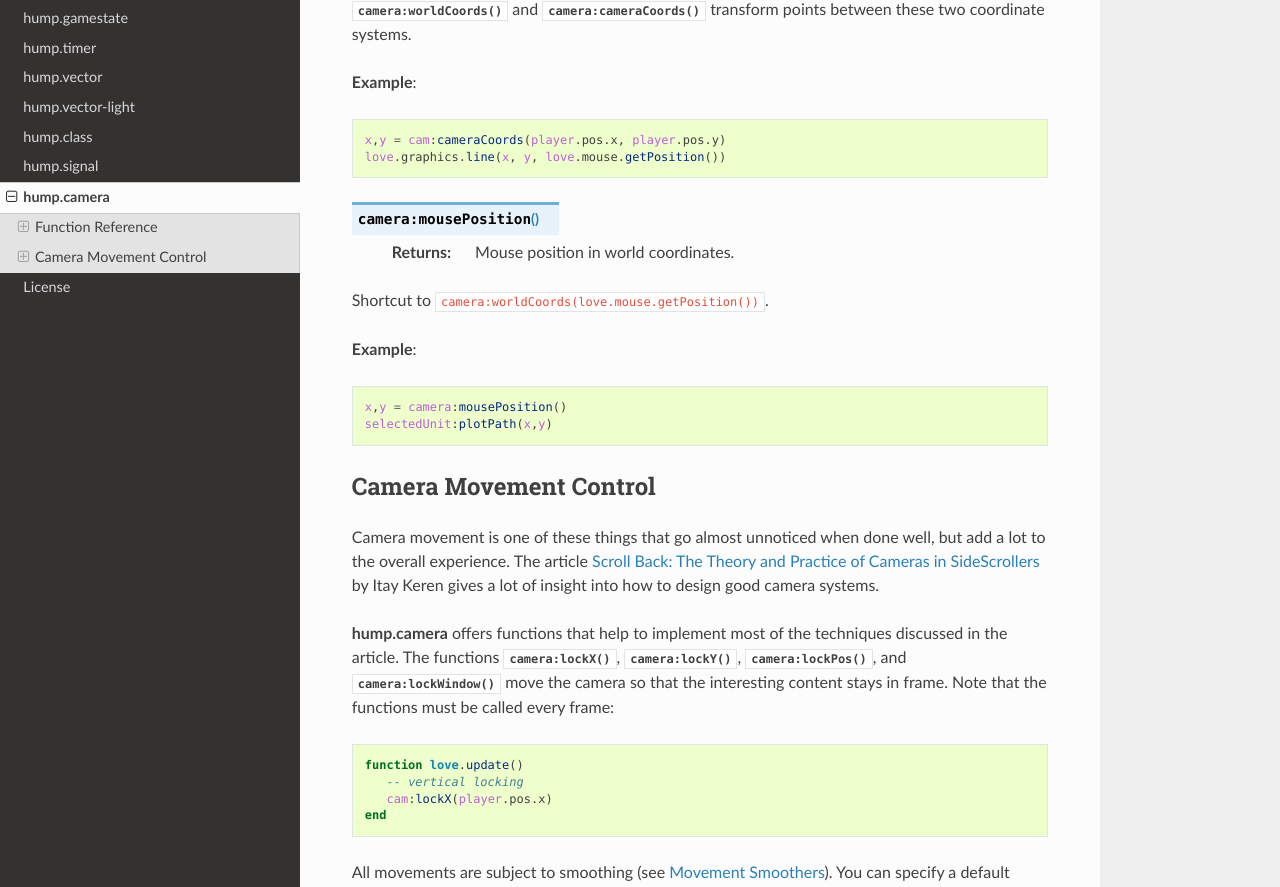
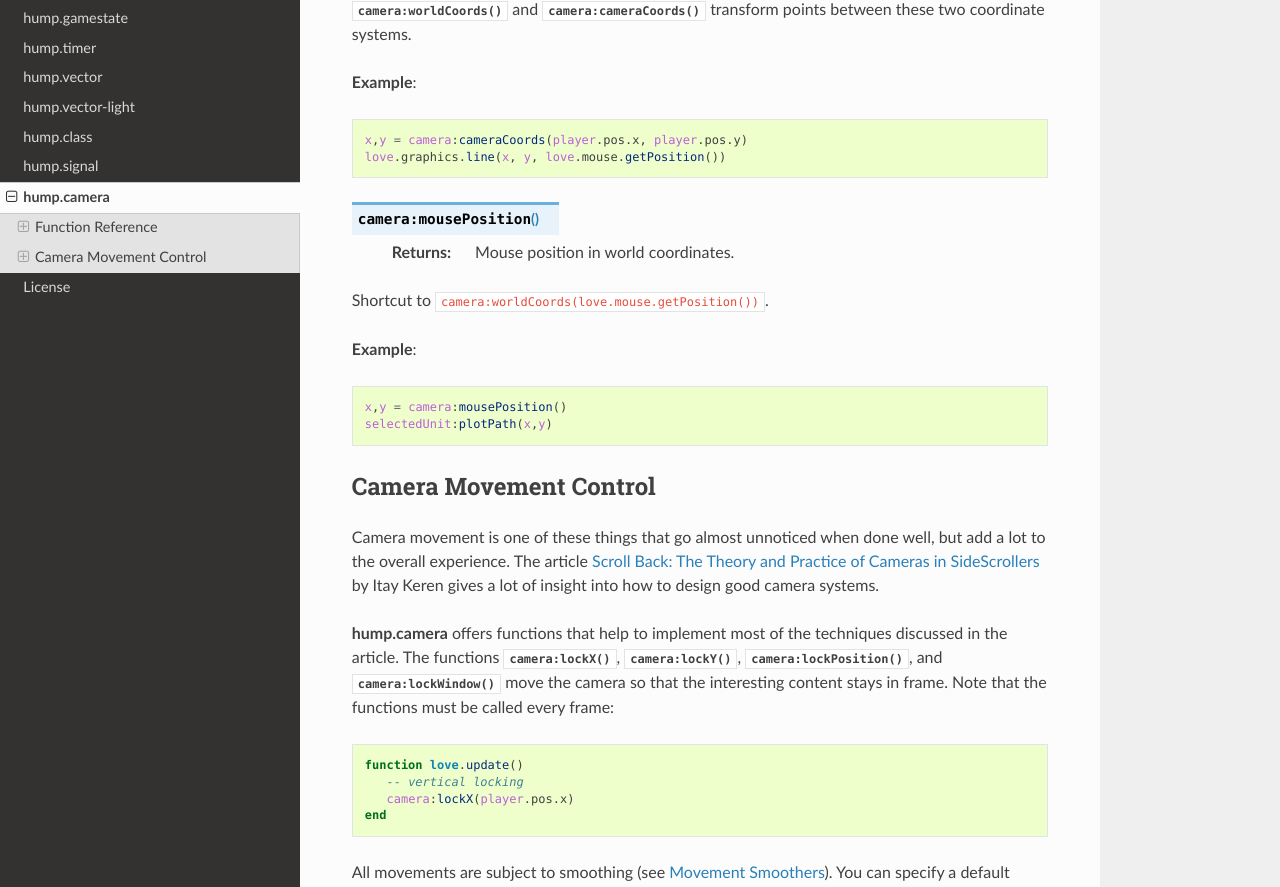
Before and after one commit to vrld/hump, a Sphinx documentation site: the page built from docs/camera.rst, in a window 1280 px wide and 1400 px high, scrolled down 5584 px. Shown: the part 127-1014 px from the top of the window. Built offline with Sphinx 7.4.7 and the Read the Docs theme 2.0.0, drawn with Linux system fonts in a browser that asks for light colours; some of the changed text lies outside the part shown.

Commit message:
Fix #58 - inconsistent naming in camera documentation

```diff
--- a/docs/camera.rst
+++ b/docs/camera.rst
@@ -13,12 +13,12 @@ worry about that.
 **Example**::
 
     function love.load()
-        cam = Camera(player.pos.x, player.pos.y)
+        camera = Camera(player.pos.x, player.pos.y)
     end
 
     function love.update(dt)
         local dx,dy = player.x - cam.x, player.y - cam.y
-        cam:move(dx/2, dy/2)
+        camera:move(dx/2, dy/2)
     end
 
 
@@ -195,7 +195,7 @@ Apply camera transformations, i.e. move, scale and rotate everything until
     function love.draw()
         camera:attach()
         draw_world()
-        cam:detach()
+        camera:detach()
 
         draw_hud()
     end
@@ -210,7 +210,7 @@ Stop looking through the camera.
     function love.draw()
         camera:attach()
         draw_world()
-        cam:detach()
+        camera:detach()
 
         draw_hud()
     end
@@ -223,9 +223,9 @@ Stop looking through the camera.
 Wrap a function between a ``camera:attach()``/``camera:detach()`` pair.
 Equivalent to::
 
-    cam:attach()
+    camera:attach()
     func()
-    cam:detach()
+    camera:detach()
 
 
 **Example**::
@@ -279,7 +279,7 @@ between these two coordinate systems.
 
 **Example**::
 
-    x,y = cam:cameraCoords(player.pos.x, player.pos.y)
+    x,y = camera:cameraCoords(player.pos.x, player.pos.y)
     love.graphics.line(x, y, love.mouse.getPosition())
 
 
@@ -307,13 +307,13 @@ by Itay Keren gives a lot of insight into how to design good camera systems.
 
 **hump.camera** offers functions that help to implement most of the techniques
 discussed in the article. The functions :func:`camera:lockX`,
-:func:`camera:lockY`, :func:`camera:lockPos`, and :func:`camera:lockWindow`
+:func:`camera:lockY`, :func:`camera:lockPosition`, and :func:`camera:lockWindow`
 move the camera so that the interesting content stays in frame.
 Note that the functions must be called every frame::
 
     function love.update()
        -- vertical locking
-       cam:lockX(player.pos.x)
+       camera:lockX(player.pos.x)
     end
 
 
@@ -342,17 +342,17 @@ right of your actual target. For example, to center the player 20 pixels to the
 **Examples**::
 
     -- lock on player vertically
-    cam:lockX(player.x)
+    camera:lockX(player.x)
 
 ::
 
     -- ... with linear smoothing at 25 px/s
-    cam:lockX(player.x, Camera.smooth.linear(25))
+    camera:lockX(player.x, Camera.smooth.linear(25))
 
 ::
 
     -- lock player 20px left of center
-    cam:lockX(player.x + 20)
+    camera:lockX(player.x + 20)
 
 
 
@@ -372,17 +372,17 @@ screen center, aim 20 pixels *above* it (see examples).
 **Examples**::
 
     -- lock on player horizontally
-    cam:lockY(player.y)
+    camera:lockY(player.y)
 
 ::
 
     -- ... with damped smoothing with a stiffness of 10
-    cam:lockY(player.y, Camera.smooth.damped(10))
+    camera:lockY(player.y, Camera.smooth.damped(10))
 
 ::
 
     -- lock player 20px below the screen center
-    cam:lockY(player.y - 20)
+    camera:lockY(player.y - 20)
 
 
 
@@ -403,12 +403,12 @@ the screen center, aim 10 pixels to the *right* and 20 pixels *below*.
 **Examples**::
 
     -- lock on player
-    cam:lock(player.x, player.y)
+    camera:lockPosition(player.x, player.y)
 
 ::
 
     -- lock 50 pixels into player's aiming direction
-    cam:lockY(player.x - player.aiming.x * 50, player.y - player.aiming.y * 50)
+    camera:lockPosition(player.x - player.aiming.x * 50, player.y - player.aiming.y * 50)
 
 
 
@@ -437,7 +437,7 @@ Off-center locking can be done by defining the locking window accordingly.
 **Examples**::
 
     -- lock on player
-    cam:lock(player.x, player.y)
+    camera:lock(player.x, player.y)
 
 .. attribute:: camera.smoother
 
@@ -514,7 +514,7 @@ Smoothly moves the camera towards to snapping goal with constant speed.
 ::
 
     -- warning: creates a function every frame!
-    cam:lockX(player.x, Camera.smooth.linear(25))
+    camera:lockX(player.x, Camera.smooth.linear(25))
 
 
 .. function:: Camera.smooth.damped(stiffness)
@@ -534,4 +534,4 @@ moves more quickly.
 ::
 
     -- warning: creates a function every frame!
-    cam:lockPos(player.x, player.y, Camera.smooth.damped(2))
+    camera:lockPosition(player.x, player.y, Camera.smooth.damped(2))
```
